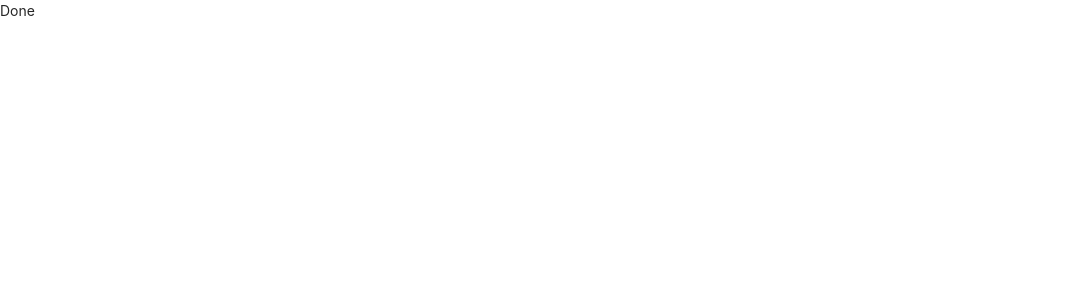
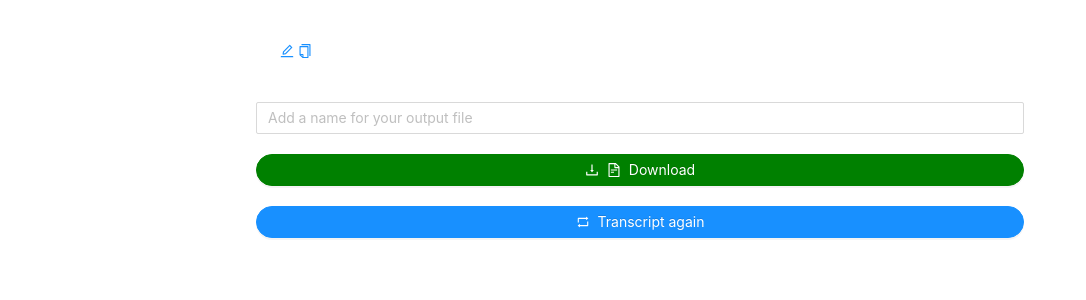
Before and after one commit to lovelyoyrmia/transcription-web-nextjs, a Next.js app: page /DonePage in a window 1280 px wide. Shown: the top 300 px of the page, without its empty margins (0-1086 px from the left). Built offline with nearby package versions, Linux system fonts and the light colour scheme.

Commit message:
done page

```diff
--- a/pages/DonePage.js
+++ b/pages/DonePage.js
@@ -1,5 +1,75 @@
-function DonePage() {
-  return <div>Done</div>;
+import { useState } from "react";
+import { Button, Typography, Input, message } from "antd";
+import {
+  DownloadOutlined,
+  FileTextOutlined,
+  RetweetOutlined,
+} from "@ant-design/icons";
+
+const { Paragraph } = Typography;
+
+function DonePage({ handleAgain }) {
+  const [text, setText] = useState(localStorage.getItem("data"));
+  const [output, setOutput] = useState("");
+
+  const handleDownload = () => {
+    if (output.length > 0) {
+      const element = document.createElement("a");
+      const file = new Blob([text], {
+        type: "application/vnd.openxmlformats-officedocument.wordprocesssignml.document",
+      });
+      element.href = URL.createObjectURL(file);
+      element.download = `${output}.word`;
+      document.body.appendChild(element);
+      element.click();
+      setOutput("");
+    } else {
+      message.warning("Please type a file name");
+    }
+  };
+
+  return (
+    <div>
+      <Paragraph
+        strong
+        className="Paragraph"
+        copyable
+        editable={{ onChange: setText }}
+      >
+        {text}
+      </Paragraph>
+      <Input
+        value={output}
+        onChange={(e) => setOutput(e.target.value)}
+        placeholder="Add a name for your output file"
+        style={{
+          alignSelf: "center",
+          display: "block",
+          margin: " 20px auto 20px auto",
+          width: "60%",
+        }}
+      />
+      <Button
+        onClick={handleDownload}
+        type="primary"
+        shape="round"
+        className="Button"
+        icon={[<DownloadOutlined />, <FileTextOutlined />]}
+        style={{ background: "green", borderColor: "green" }}
+      >
+        Download
+      </Button>
+      <Button
+        onClick={() => handleAgain()}
+        type="primary"
+        shape="round"
+        className="Button"
+        icon={[<RetweetOutlined />]}
+      >
+        Transcript again
+      </Button>
+    </div>
+  );
 }
 
 export default DonePage;
```
